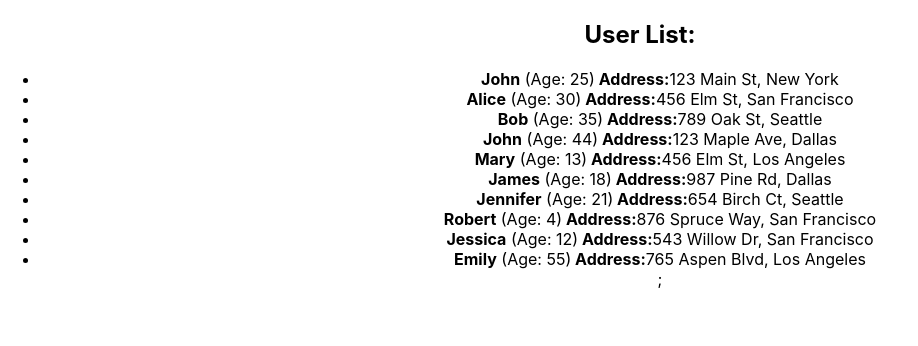
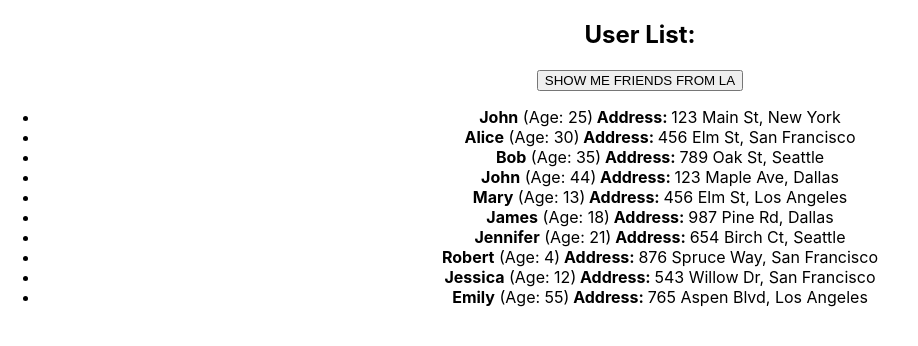
Before and after one commit to nurmatik/homeWork, a React (Create React App) app: page / in a window 1280 px wide. Shown: the top 346 px of the page, without its empty margins (0-918 px from the left). Built offline with nearby package versions, Linux system fonts and the light colour scheme.

Commit message:
Type, filter

```diff
--- a/src/App.tsx
+++ b/src/App.tsx
@@ -7,8 +7,8 @@ import { HW4 } from './HW/4/HW4';
 function App() {
   return (
     <div className="App">
-      <HW1/>
-      {/*<HW2 />*/}
+      {/* <HW1/> */}
+      <HW2 />
       {/*<HW3 />*/}
       {/*<HW4 />*/}
     </div>
--- a/src/HW/2/CurrentUser.tsx
+++ b/src/HW/2/CurrentUser.tsx
@@ -1,7 +1,7 @@
 import { UserType } from './HW2';
 
 type CurrentUserPropsType = {
-  user: any // пропиши типизацию
+  user: UserType // пропиши типизацию
 };
 
 export const CurrentUser = (props: CurrentUserPropsType) => {
--- a/src/HW/2/HW2.tsx
+++ b/src/HW/2/HW2.tsx
@@ -10,11 +10,11 @@ export type UserType = {
   id: number;
   name: string;
   age: number;
-  address: any; // пропиши типизацию
+  address: AddressType; // пропиши типизацию
 };
 
 export type UsersObjectType = {
-  myFriends: any; // пропиши типизацию
+  myFriends: Array<UserType>; // пропиши типизацию
 };
 
 export const HW2 = () => {
@@ -46,8 +46,8 @@ export const HW2 = () => {
 
   let [currentUsers, setCurrentUsers] = useState<UsersObjectType>(users);
 
-  const filterUsers = () => {
-    const filteredUsers = 'НУЖНО ПРОФИЛЬТРОВАТЬ ДРУЗЕЙ. ОСТАВЛЯЕМ ТОЛЬКО ТЕХ, КОТОРЫЕ ЖИВУТ В ГОРОДЕ LOS ANGELES';
+  const filterUsers = (city: string) => {
+    const filteredUsers = currentUsers.myFriends.filter(user => user.address.city === city)  //'НУЖНО ПРОФИЛЬТРОВАТЬ ДРУЗЕЙ. ОСТАВЛЯЕМ ТОЛЬКО ТЕХ, КОТОРЫЕ ЖИВУТ В ГОРОДЕ LOS ANGELES';
     setCurrentUsers({ myFriends: filteredUsers });
   };
 
--- a/src/HW/2/UserList2.tsx
+++ b/src/HW/2/UserList2.tsx
@@ -1,9 +1,9 @@
 import {CurrentUser} from './CurrentUser';
-import {UsersObjectType} from './HW2';
+import {UserType, UsersObjectType} from './HW2';
 
 type UserList2PropsType = {
-	users: any // пропиши типизацию
-	filterUsers: any // пропиши типизацию
+	users: UsersObjectType// пропиши типизацию
+	filterUsers: (city: string)=>void // пропиши типизацию
 };
 
 export const UserList2 = (props: UserList2PropsType) => {
@@ -11,13 +11,15 @@ export const UserList2 = (props: UserList2PropsType) => {
 		<div id={'hw02-users'}>
 			<h2>User List:</h2>
 
-			{/*<button id={'hw02-filter-button'} onClick={() => props.filterUsers}>SHOW ME FRIENDS FROM LA</button>*/}
+			<button id={'hw02-filter-button'} onClick={() => props.filterUsers('Los Angeles')}>SHOW ME FRIENDS FROM LA</button>
 
-			{/*<ul>*/}
-			{/*  {props.users.myFriends.map((user) => (*/}
-			{/*    <ВЫЗЫВАЕМ КОМПОНЕНТУ CurrentUser />*/}
-			{/*  ))}*/}
-			{/*</ul>*/}
+			<ul>
+			  {props.users.myFriends.map((user: UserType) => (
+
+			   <CurrentUser key={user.id} user={user}/>
+			//    <ВЫЗЫВАЕМ КОМПОНЕНТУ CurrentUser />
+			  ))}
+			</ul>
 		</div>
 	);
 };
```
